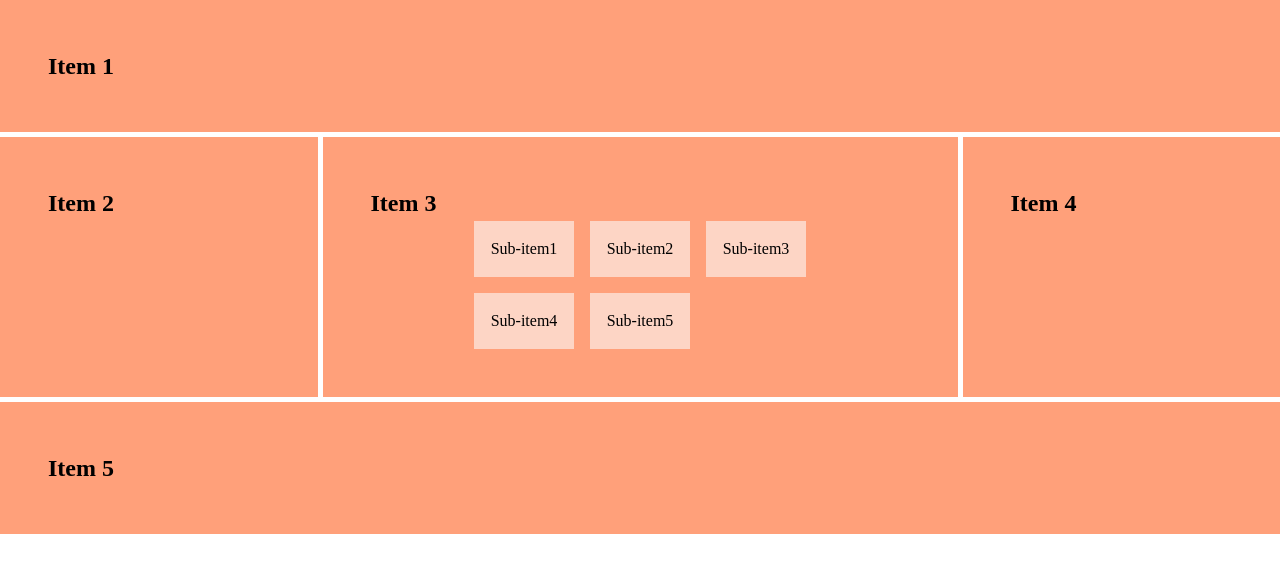
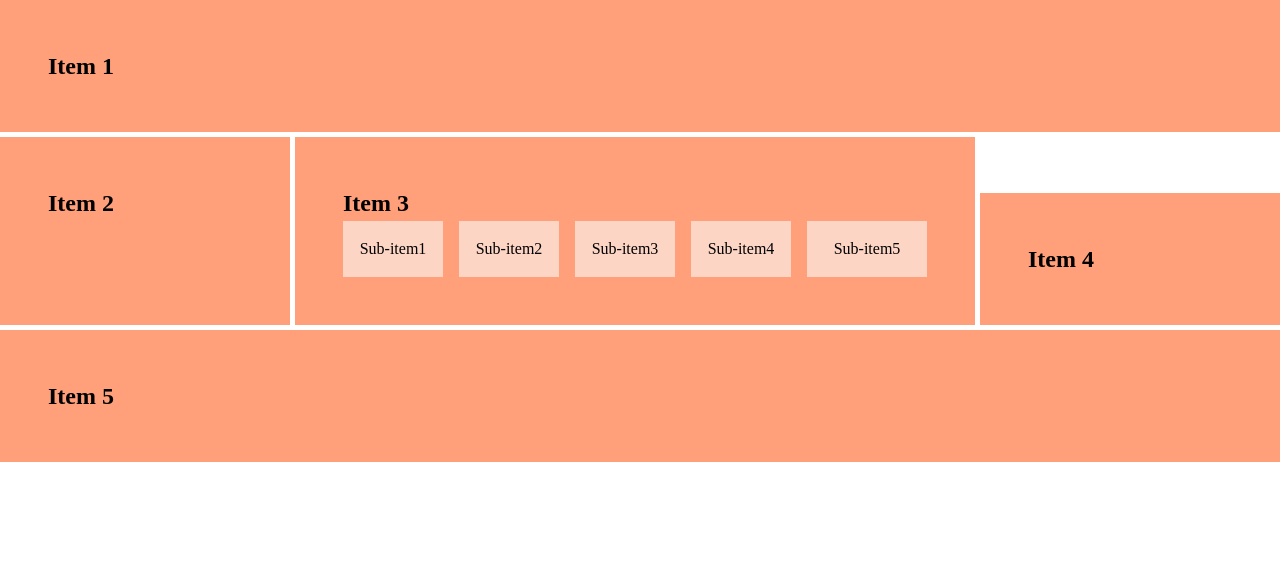
Before and after one commit to annaegea07/Ejercicio-06, a plain HTML site: page index.html in a window 1280 px wide. Drawn offline with Linux system fonts and the light colour scheme.

Commit message:
chore: uso minmax() y repeat(3) en grid-container-2 para los sub-item

```diff
--- a/css/style.css
+++ b/css/style.css
@@ -15,7 +15,7 @@ h1 {
   padding: 3rem;
 }
 .item-1 {
-  grid-column: 1 / 4;
+  grid-column: 1 / 6;
 }
 
 .item-2 {
@@ -27,11 +27,12 @@ h1 {
 }
 
 .item-4 {
-  grid-column: 3 / 4;
+  grid-column: 3 / 6;
+  align-self: end;
 }
 
 .item-5 {
-  grid-column: 1 / 4;
+  grid-column: 1 / 6;
 }
 
 .grid-container {
@@ -49,7 +50,7 @@ h1 {
 
 .grid-container-2 {
   display: grid;
-  grid-template-columns: repeat(3, auto);
   gap: 1rem;
-  justify-content: center;
+  justify-content: start;
+   grid-template-columns: repeat(4, 1fr) minmax(120px, 1fr);
 }
```
